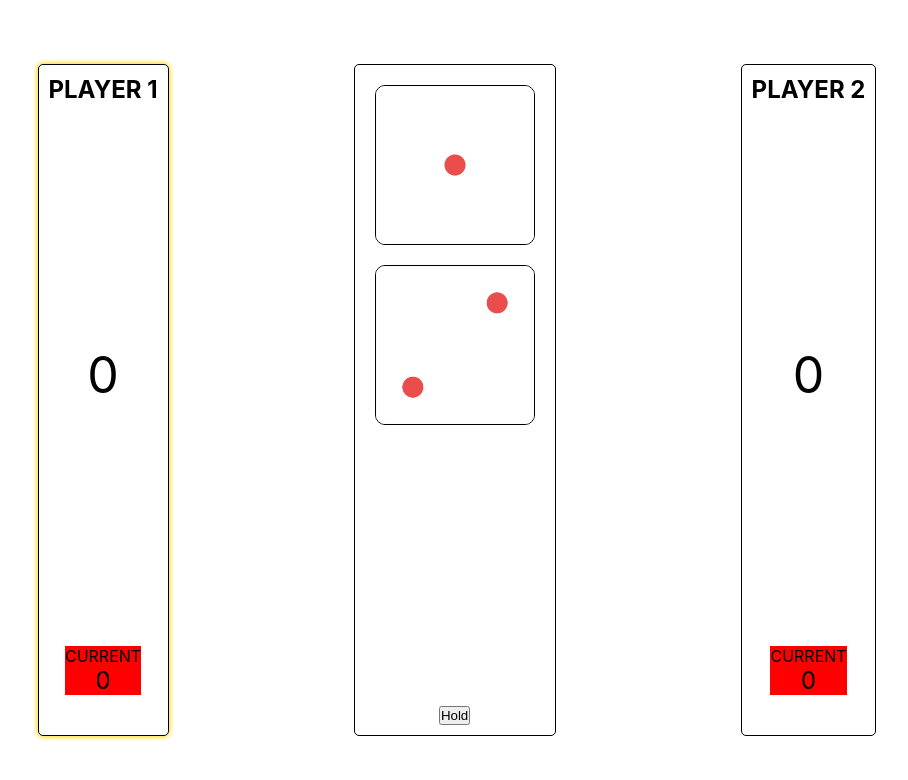
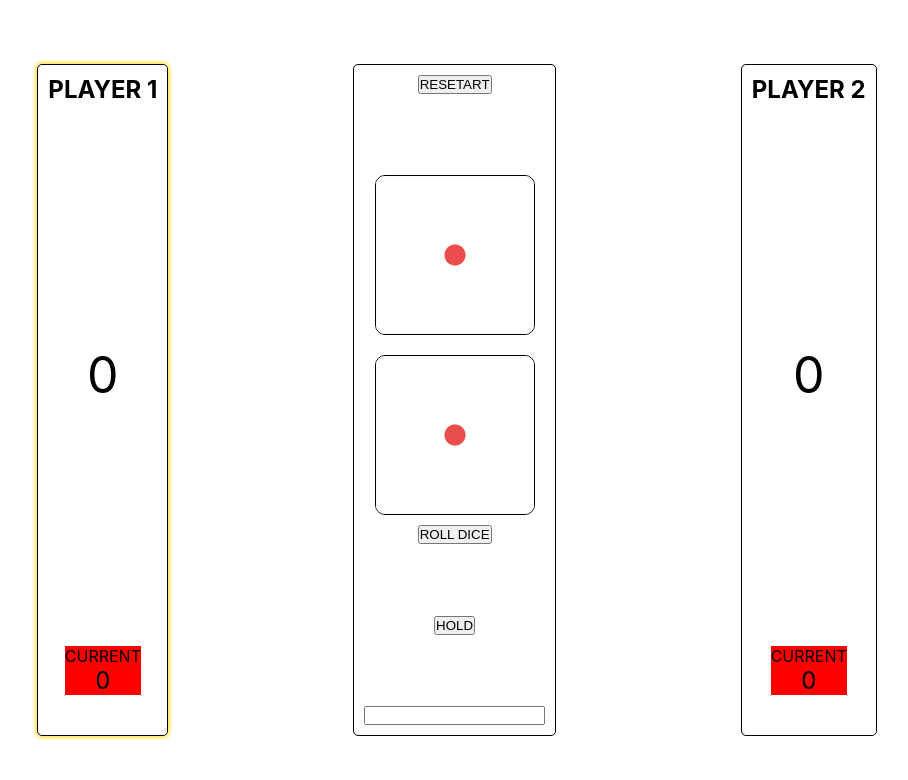
Before and after one commit to bnGil/dice-game, a React (Create React App) app: page / in a window 1280 px wide. Shown: the top 780 px of the page, without its empty margins (183-1091 px from the left). Built offline with nearby package versions, Linux system fonts and the light colour scheme.

Commit message:
added score goal input and added double six dice functionality

```diff
--- a/src/components/Buttons/HoldButton.jsx
+++ b/src/components/Buttons/HoldButton.jsx
@@ -8,7 +8,7 @@ class HoldButton extends Component {
   };
 
   render() {
-    return <button onClick={this.fireFunctionsOnClick}>Hold</button>;
+    return <button onClick={this.fireFunctionsOnClick}>HOLD</button>;
   }
 }
 
--- a/src/components/Buttons/ResetButton.jsx
+++ b/src/components/Buttons/ResetButton.jsx
@@ -0,0 +1,13 @@
+import React, { Component } from "react";
+
+class ResetButton extends Component {
+  fireFunctionsOnClick = () => {
+    console.log("reset");
+  };
+
+  render() {
+    return <button onClick={this.fireFunctionsOnClick}>RESETART</button>;
+  }
+}
+
+export default ResetButton;
--- a/src/components/Game/Game.jsx
+++ b/src/components/Game/Game.jsx
@@ -2,46 +2,56 @@ import React, { Component } from "react";
 import "./Game.css";
 import Player from "../Player/Player";
 import RollDice from "../RollDice/RollDice";
-// import ResetButton from "../Buttons/ResetButton";
 import HoldButton from "../Buttons/HoldButton";
+import ResetButton from "../Buttons/ResetButton";
+import ScoreGoalInput from "../ScoreGoalInput/ScoreGoalInput";
 
 class Game extends Component {
   state = {
     totalScore1: 0,
     totalScore2: 0,
-    scoreGoal: 20,
+    scoreGoal: 100,
     currentDiceRollSum: 0,
-    player1Turn: true,
+    playerTurn: [true, false],
   };
 
   updateCurrentDiceRollSum = (newSum) => {
-    this.setState(
-      (prev) => {
+    if (newSum === 12) {
+      this.handleDoubleSix();
+    } else {
+      this.setState((prev) => {
         return {
           currentDiceRollSum:
             newSum === 0 ? 0 : prev.currentDiceRollSum + newSum,
         };
-      },
-      () => console.log("currentSum", this.state.currentDiceRollSum)
-    );
+      });
+    }
   };
 
   updateTotalScore = () => {
-    this.setState(
-      (prev) => {
-        return this.state.player1Turn
-          ? { totalScore1: prev.totalScore1 + prev.currentDiceRollSum }
-          : { totalScore2: prev.totalScore2 + prev.currentDiceRollSum };
-      },
-      () => console.log("total", this.state.totalScore1)
-    );
+    this.setState((prev) => {
+      return this.state.playerTurn[0]
+        ? { totalScore1: prev.totalScore1 + prev.currentDiceRollSum }
+        : { totalScore2: prev.totalScore2 + prev.currentDiceRollSum };
+    });
   };
 
   changeTurn = () => {
     this.setState((prev) => {
-      return { player1Turn: !prev.player1Turn };
+      return { playerTurn: [!prev.playerTurn[0], !prev.playerTurn[1]] };
     });
   };
+
+  updateScoreGoal = (newScoreGoal) => {
+    this.setState({ scoreGoal: newScoreGoal });
+  };
+
+  handleDoubleSix = () => {
+    this.updateCurrentDiceRollSum(0);
+    this.changeTurn();
+  };
+
+  // checkWinner = () => {};
 
   render() {
     return (
@@ -50,22 +60,23 @@ class Game extends Component {
           name="PLAYER 1"
           totalScore={this.state.totalScore1}
           currentScore={this.state.currentDiceRollSum}
-          isMyTurn={this.state.player1Turn}
+          isMyTurn={this.state.playerTurn[0]}
         />
         <div className="game-dashboard">
-          {/* <ResetButton /> */}
+          <ResetButton />
           <RollDice updateCurrentSum={this.updateCurrentDiceRollSum} />
           <HoldButton
             updateCurrentSum={this.updateCurrentDiceRollSum}
             updateTotalScore={this.updateTotalScore}
             changeTurn={this.changeTurn}
           />
+          <ScoreGoalInput onInputChange={this.updateScoreGoal} />
         </div>
         <Player
           name="PLAYER 2"
           totalScore={this.state.totalScore2}
           currentScore={this.state.currentDiceRollSum}
-          isMyTurn={!this.state.player1Turn}
+          isMyTurn={this.state.playerTurn[1]}
         />
       </div>
     );
--- a/src/components/Player/Player.css
+++ b/src/components/Player/Player.css
@@ -14,8 +14,8 @@
   padding: 10px;
 }
 
-.player-name {
-}
+/* .player-name {
+} */
 
 .total-score {
   font-size: 50px;
--- a/src/components/RollDice/RollDice.css
+++ b/src/components/RollDice/RollDice.css
@@ -4,11 +4,6 @@
   justify-content: center;
   align-items: center;
   cursor: pointer;
-  transition: transform 0.2s;
-}
-
-.dice-container:hover {
-  transform: scale(1.1);
 }
 
 .dice {
@@ -16,5 +11,5 @@
   border-radius: 10px;
   margin: 10px;
   /* width: 10vw; */
-  height: 20vh;
+  max-height: 20vh;
 }
--- a/src/components/RollDice/RollDice.jsx
+++ b/src/components/RollDice/RollDice.jsx
@@ -6,6 +6,8 @@ import dice_3 from "../../assets/images/dice-3.png";
 import dice_4 from "../../assets/images/dice-4.png";
 import dice_5 from "../../assets/images/dice-5.png";
 import dice_6 from "../../assets/images/dice-6.png";
+
+const images = [dice_1, dice_2, dice_3, dice_4, dice_5, dice_6];
 
 class RollDice extends Component {
   constructor(props) {
@@ -24,10 +26,10 @@ class RollDice extends Component {
 
   render() {
     return (
-      <div className="dice-container" onClick={this.roll}>
-        <img src={dice_1} alt="dice-1" className="dice" />
-        <img src={dice_2} alt="dice-1" className="dice" />
-        {/* <img src={`dice_${this.state.die2}`} alt="dice-1" className="dice" /> */}
+      <div className="dice-container">
+        <img src={images[this.state.die1 - 1]} alt="dice-1" className="dice" />
+        <img src={images[this.state.die2 - 1]} alt="dice-1" className="dice" />
+        <button onClick={this.roll}>ROLL DICE</button>
       </div>
     );
   }
--- /dev/null
+++ b/src/components/ScoreGoalInput/ScoreGoalInput.jsx
@@ -0,0 +1,15 @@
+import React, { Component } from "react";
+
+class ScoreGoalInput extends Component {
+  render() {
+    return (
+      <input
+        type="text"
+        className="score-goal-input"
+        onChange={(e) => this.props.onInputChange(e.target.value)}
+      ></input>
+    );
+  }
+}
+
+export default ScoreGoalInput;
```
